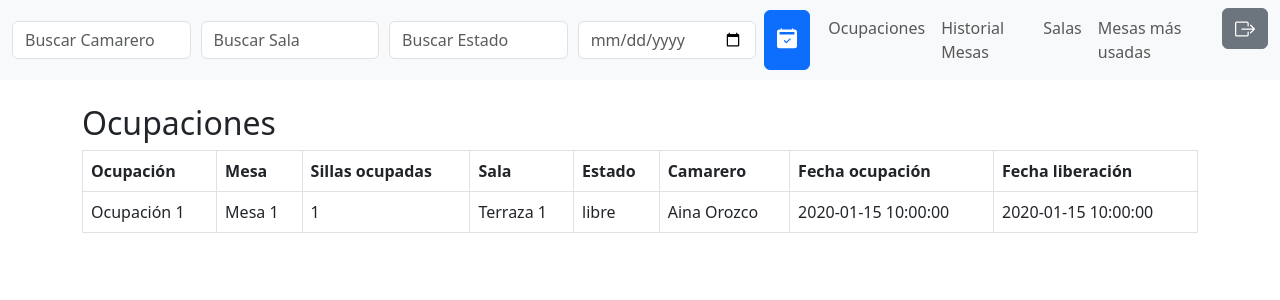
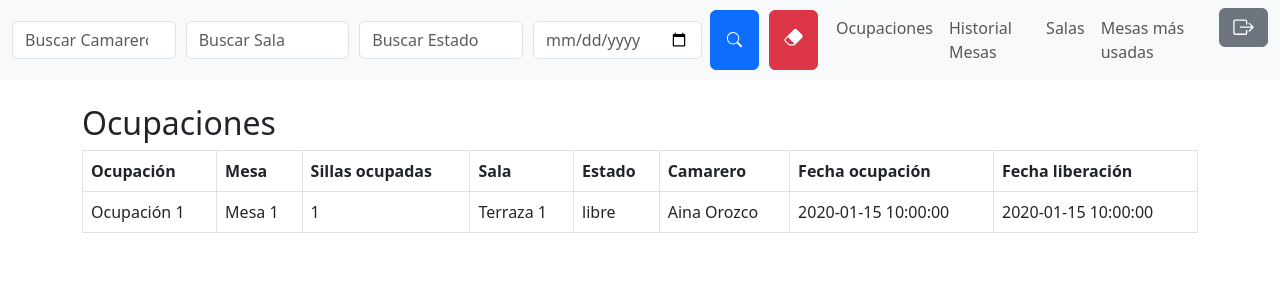
Before and after one commit to ainaorozcogonzalez/DAW2---PR01---RICK-DECKARD, a PHP site: page /Manager/historial.php in a window 1280 px wide. Shown: the top 300 px of the page. Run offline with PHP 8.4, Linux system fonts and the light colour scheme; a user stored in the database is signed in; data comes from the database, SQL or seed files in the repository; tables that the repository leaves empty hold one stand-in row (values such as "Sample post").

Commit message:
historial_con_filtros_sumativos(4)

```diff
--- a/Manager/historial.php
+++ b/Manager/historial.php
@@ -203,12 +203,25 @@ if (!isset($_SESSION['id_usuario'])) {
                             <input class="form-control mr-sm-2" style="margin-left: 10px;" type="search" name="buscarEstado" placeholder="Buscar Estado" aria-label="Buscar Estado" value="<?php if(isset($_GET['buscarEstado'])) {echo $_GET['buscarEstado'];} ?>">
                             <input style="color: #000000A6; margin-left: 10px;" class="form-control me-2" type="date" id="start" name="fecha" value="<?php if(isset($_GET['fecha'])) {echo $_GET['fecha'];} ?>"/>
                             <button type="submit" class="btn btn-primary" style="height: 93%;">
-                                <svg xmlns="http://www.w3.org/2000/svg" width="20" height="26" fill="currentColor" class="bi bi-calendar2-check-fill" viewBox="0 1.4 16 16">
-                                    <path d="M3.5 0a.5.5 0 0 1 .5.5V1h8V.5a.5.5 0 0 1 1 0V1h1a2 2 0 0 1 2 2v11a2 2 0 0 1-2 2H2a2 2 0 0 1-2-2V3a2 2 0 0 1 2-2h1V.5a.5.5 0 0 1 .5-.5m9.954 3H2.545c-.3 0-.545.224-.545.5v1c0 .276.244.5.545.5h10.91c.3 0 .545-.224.545-.5v-1c0-.276-.244-.5-.546-.5m-2.6 5.854a.5.5 0 0 0-.708-.708L7.5 10.793 6.354 9.646a.5.5 0 1 0-.708.708l1.5 1.5a.5.5 0 0 0 .708 0z" />
-                                </svg>
+                            <svg xmlns="http://www.w3.org/2000/svg" width="23" height="20" fill="currentColor" class="bi bi-search" viewBox="0 0 16 21">
+                                <path d="M11.742 10.344a6.5 6.5 0 1 0-1.397 1.398h-.001q.044.06.098.115l3.85 3.85a1 1 0 0 0 1.415-1.414l-3.85-3.85a1 1 0 0 0-.115-.1zM12 6.5a5.5 5.5 0 1 1-11 0 5.5 5.5 0 0 1 11 0"/>
+                            </svg>
+                            </button>
+                            <button type="submit" class="btn btn-danger" name="limpiar_filtros" style="height: 93%; margin-left: 10px;">
+                            <svg xmlns="http://www.w3.org/2000/svg" width="23" height="26" fill="currentColor" class="bi bi-eraser-fill" viewBox="0 0 16 21">
+                                <path d="M8.086 2.207a2 2 0 0 1 2.828 0l3.879 3.879a2 2 0 0 1 0 2.828l-5.5 5.5A2 2 0 0 1 7.879 15H5.12a2 2 0 0 1-1.414-.586l-2.5-2.5a2 2 0 0 1 0-2.828zm.66 11.34L3.453 8.254 1.914 9.793a1 1 0 0 0 0 1.414l2.5 2.5a1 1 0 0 0 .707.293H7.88a1 1 0 0 0 .707-.293z"/>
+                            </svg>
                             </button>
                         </form>
-                    <?php endif; ?>
+                    <?php
+
+                        if (isset($_GET['limpiar_filtros'])) {
+                            // Redirigir a la misma página sin parámetros
+                            header("Location: " . strtok($_SERVER["REQUEST_URI"], '?'));
+                            exit();
+                        }
+
+                    endif; ?>
 
                     <!-- Página Historial Mesas (predeterminada) -->
                     <li class="nav-item" style="margin-left: 10px;">
@@ -231,7 +244,7 @@ if (!isset($_SESSION['id_usuario'])) {
                     </li>
                     <li>
                         <a href="./manager_home.php" class="btn btn-secondary">
-                        <svg xmlns="http://www.w3.org/2000/svg" width="20" height="26" fill="currentColor" class="bi bi-box-arrow-right" viewBox="0 0 16 16">
+                        <svg xmlns="http://www.w3.org/2000/svg" width="23" height="23" fill="currentColor" class="bi bi-box-arrow-right" viewBox="0 0 16 18">
                             <path fill-rule="evenodd" d="M10 12.5a.5.5 0 0 1-.5.5h-8a.5.5 0 0 1-.5-.5v-9a.5.5 0 0 1 .5-.5h8a.5.5 0 0 1 .5.5v2a.5.5 0 0 0 1 0v-2A1.5 1.5 0 0 0 9.5 2h-8A1.5 1.5 0 0 0 0 3.5v9A1.5 1.5 0 0 0 1.5 14h8a1.5 1.5 0 0 0 1.5-1.5v-2a.5.5 0 0 0-1 0z"/>
                             <path fill-rule="evenodd" d="M15.854 8.354a.5.5 0 0 0 0-.708l-3-3a.5.5 0 0 0-.708.708L14.293 7.5H5.5a.5.5 0 0 0 0 1h8.793l-2.147 2.146a.5.5 0 0 0 .708.708z"/>
                         </svg>
```
